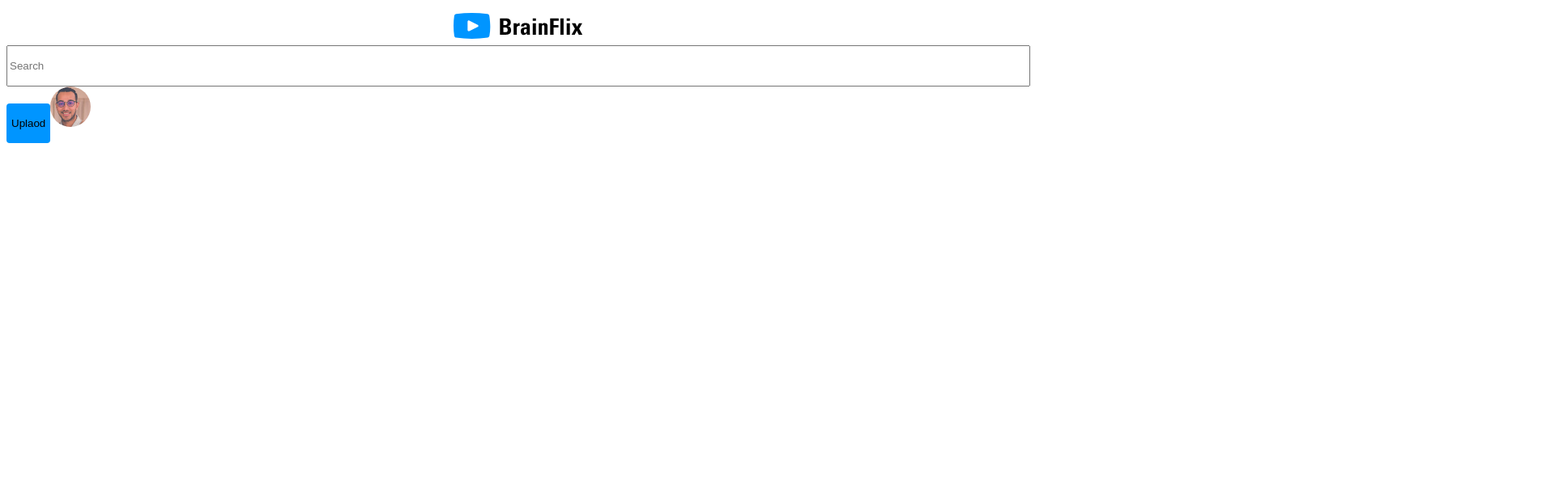
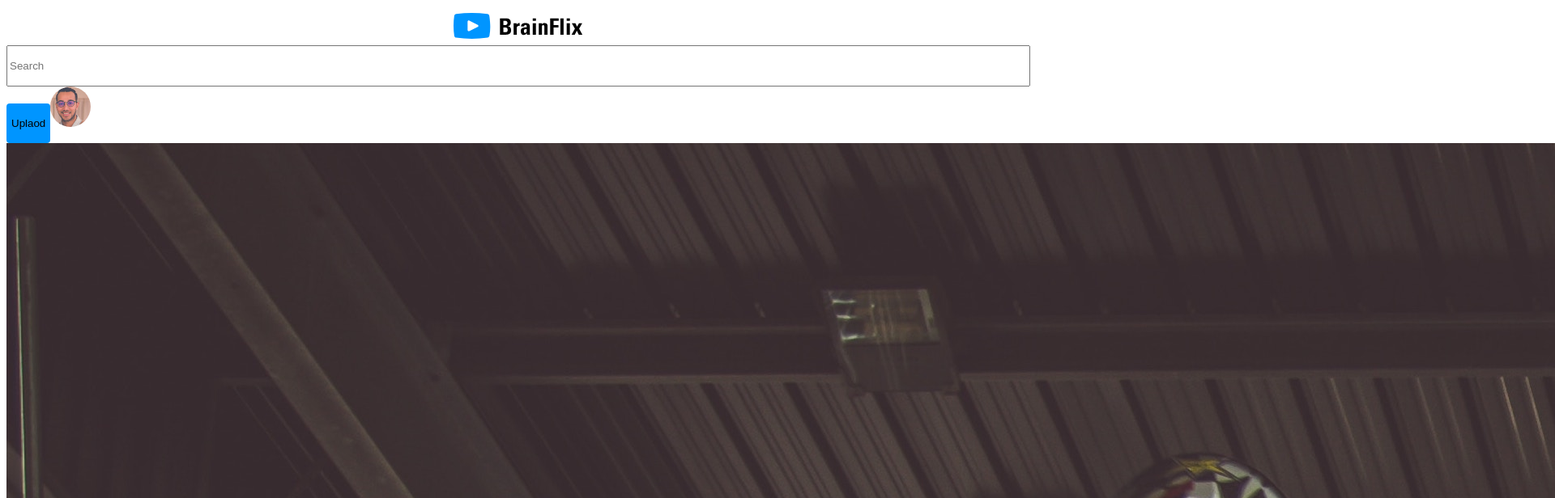
Before and after one commit to samuelimpey/brainflix, a React (Create React App) app in the folder sprint-1/: page / in a window 1280 px wide. Shown: the top 616 px of the page at 81% size, 1920 px wide, since content can reach past the window. Built offline with nearby package versions, Linux system fonts and the light colour scheme.

Commit message:
added MainContent components

```diff
--- a/sprint-1/src/App.js
+++ b/sprint-1/src/App.js
@@ -1,5 +1,6 @@
 import React from 'react';
 import Header from './components/Header';
+import MainContent from './components/MainContent';
 
 
 
@@ -7,7 +8,7 @@ function App() {
   return (
     <div>
       <Header />
-
+      <MainContent />
     </div>
   );
 }
--- /dev/null
+++ b/sprint-1/src/components/MainContent.js
@@ -0,0 +1,11 @@
+import React from 'react'
+import HeroVideo from './mainContent/HeroVideo';
+
+
+export default function MainContent() {
+    return (
+        <div>
+            <HeroVideo />
+        </div>
+    )
+}
--- /dev/null
+++ b/sprint-1/src/components/mainContent/HeroVideo.js
@@ -0,0 +1,10 @@
+import React from 'react'
+import video from '../../assets/images/video-list-0.jpg'
+
+
+export default function HeroVideo() {
+    return (
+        <video poster={video}>
+        </video >
+    )
+}
```
Also changed, not shown: sprint-1/src/components/mainContent/Comments.js (added), sprint-1/src/components/mainContent/VideoInfo.js (added).
